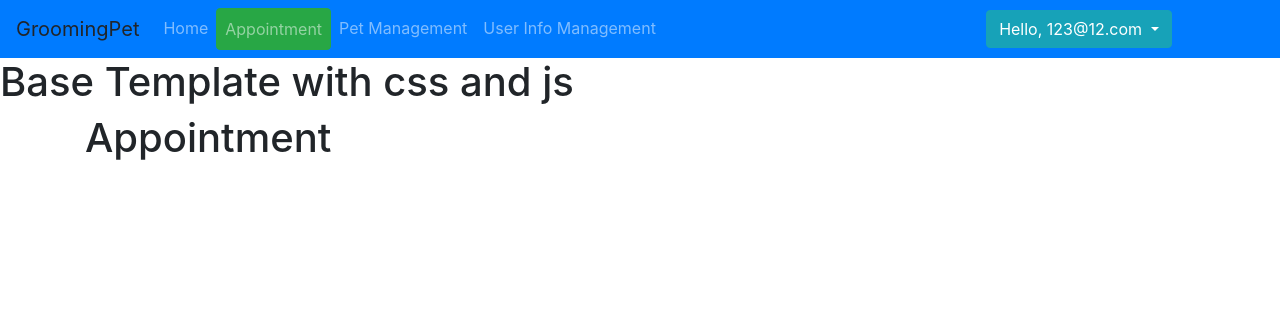
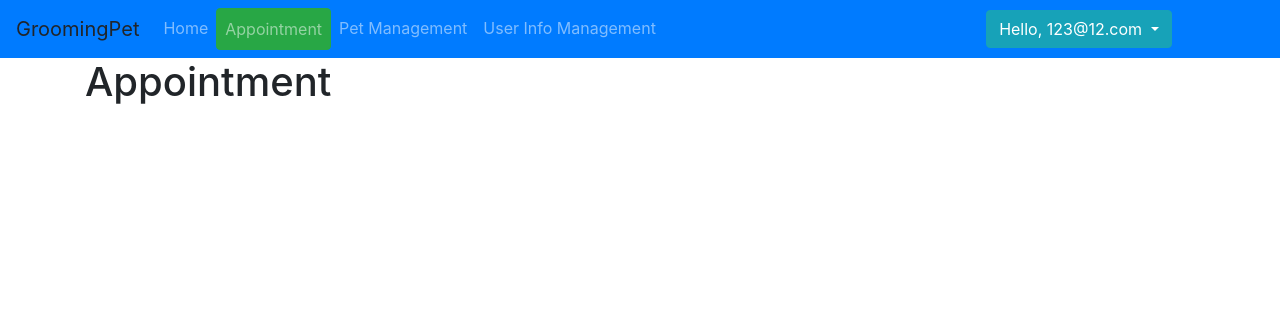
Before and after one commit to kangnwh/Appointment-System, a Flask app: page /appointment in a window 1280 px wide. Shown: the top 318 px of the page. Run offline with Flask 2, Linux system fonts and the light colour scheme; a user stored in the database is signed in; some libraries are stand-ins or nearby versions.

Commit message:
using base dir

```diff
--- a/app/config.py
+++ b/app/config.py
@@ -1,9 +1,11 @@
 # -*- coding: utf-8 -*-
+import os
 
+BASE_DIR = os.path.dirname(os.path.dirname(os.path.abspath(__file__)))
 
 DEBUG = True
 SQLALCHEMY_ECHO = False
-SQLALCHEMY_DATABASE_URI = 'sqlite://///Users/eric/Documents/projects/MyDWTool/app/app.db'
+SQLALCHEMY_DATABASE_URI = 'sqlite:////%s/app/app.db' % BASE_DIR
 SQLALCHEMY_TRACK_MODIFICATIONS = False
 SECRET_KEY = '\xff\x93\xc8w\x13\x0e3\xd6\x82\x0f\x84\x18\xe7\xd9\\|\x04e\xb9(\xfd\xc3'
 ADMIN_USER = 'admin'
--- a/app/templates/base.html
+++ b/app/templates/base.html
@@ -54,7 +54,7 @@
     </div>
 </nav>
 
-{% block before_content %}<h1>Base Template with css and js</h1>{% endblock %}
+{% block before_content %}{% endblock %}
 
 <div class="container">
     {% with messages = get_flashed_messages() %}
```
